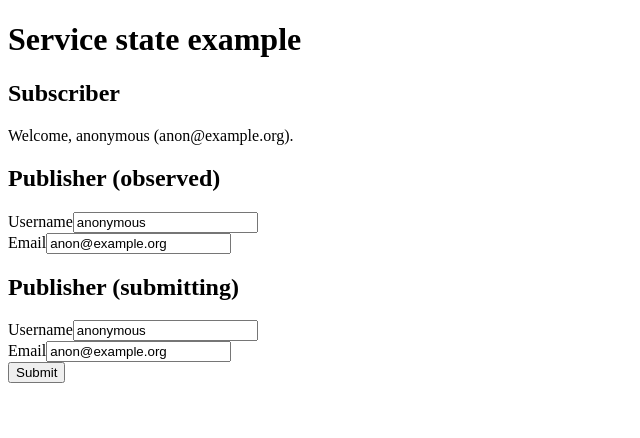
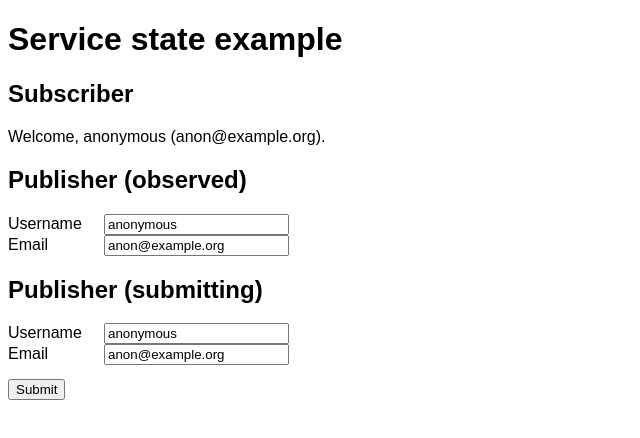
Before and after one commit to brookingcharlie/angular-state-service, an Angular app: page / in a window 1280 px wide. Shown: the top 438 px of the page, without its empty margins (0-640 px from the left). Built offline with nearby package versions, Linux system fonts and the light colour scheme.

Commit message:
styling to improve readability

```diff
--- a/src/styles.scss
+++ b/src/styles.scss
@@ -1 +1,3 @@
-/* You can add global styles to this file, and also import other style files */
+body { font-family: sans-serif; }
+label { display: inline-block; width: 6em; }
+button { margin-top: 1em; }
```
